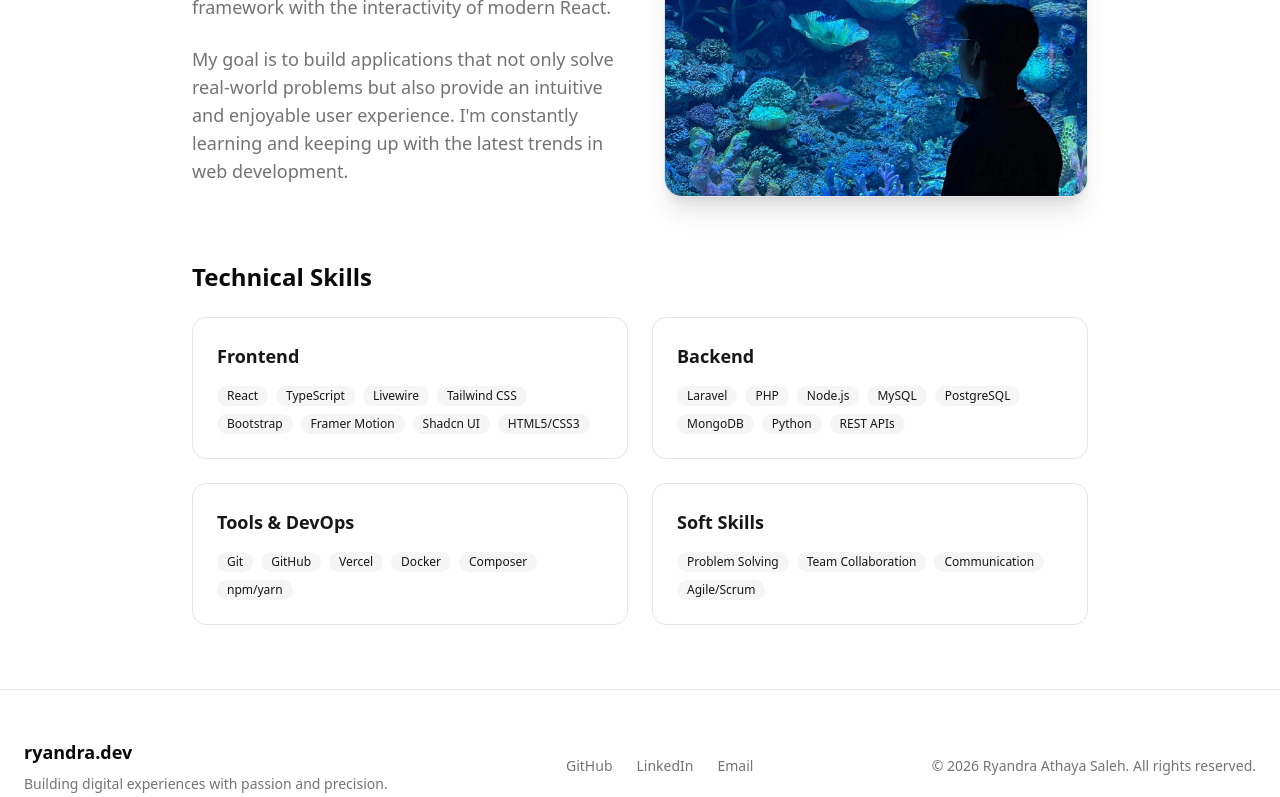
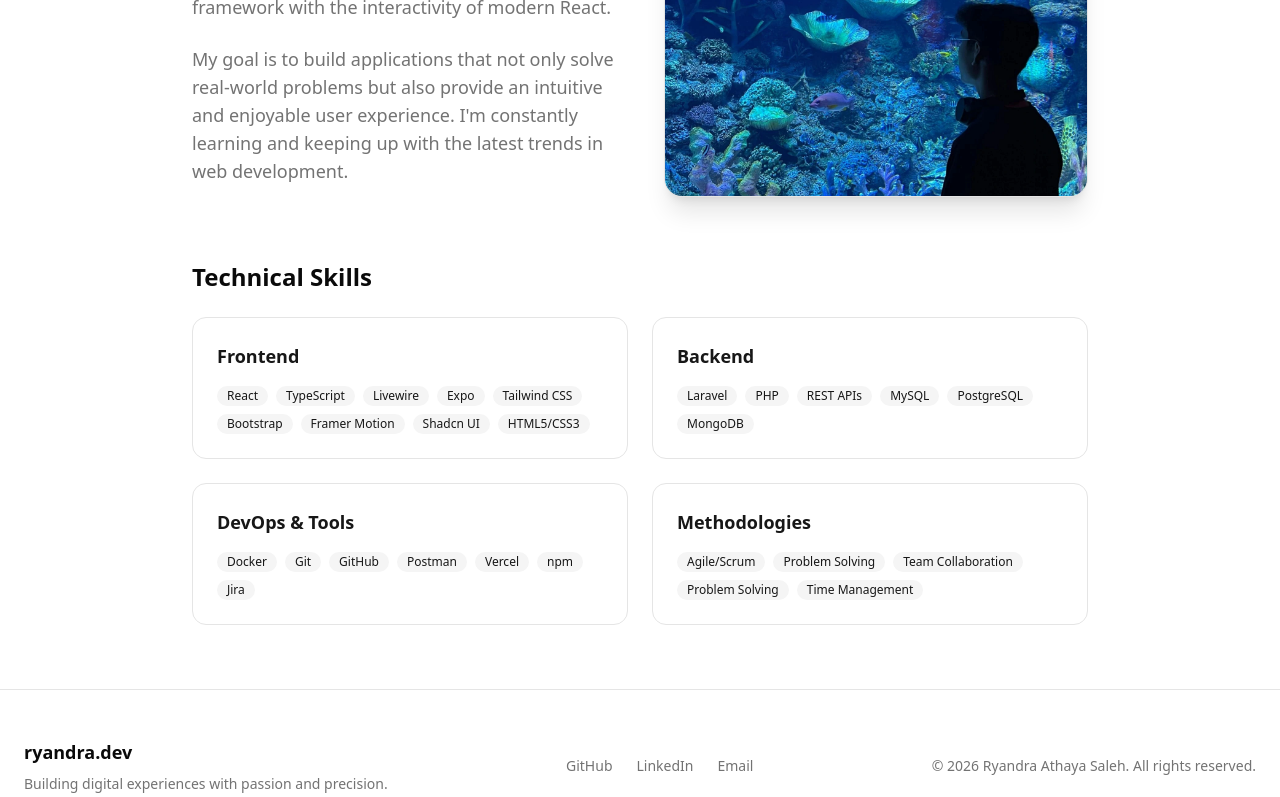
Before and after one commit to Ryandra-TI01/portfolio, a React (Vite) app: page /about in a window 1280 px wide. Shown: the part 395-1192 px from the top of the page. Built offline with nearby package versions, Linux system fonts and the light colour scheme.

Commit message:
feat: update skill set and unvisible live url one project

```diff
--- a/src/data/projects.ts
+++ b/src/data/projects.ts
@@ -103,8 +103,8 @@ export const projects: Project[] = [
             "Tailwind CSS",
             "TanStack Query"
         ],
-        liveUrl: "https://taskflow-demo.vercel.app",
-        showLiveUrl: true,
+        liveUrl: "",
+        showLiveUrl: false,
         repoUrl: [
             { label: "Frontend", url: "https://github.com/Ryandra-TI01/taskflow-frontend" },
             { label: "Backend", url: "https://github.com/Ryandra-TI01/taskflow-backend" }
--- a/src/pages/About.tsx
+++ b/src/pages/About.tsx
@@ -2,10 +2,22 @@ import { motion } from "framer-motion";
 import andraAquarium from "../assets/andraAquarium.webp";
 
 const skills = [
-    { category: "Frontend", items: ["React", "TypeScript","Livewire", "Tailwind CSS","Bootstrap", "Framer Motion", "Shadcn UI", "HTML5/CSS3"] },
-    { category: "Backend", items: ["Laravel", "PHP", "Node.js", "MySQL", "PostgreSQL", "MongoDB", "Python", "REST APIs"] },
-    { category: "Tools & DevOps", items: ["Git", "GitHub", "Vercel", "Docker", "Composer", "npm/yarn"] },
-    { category: "Soft Skills", items: ["Problem Solving", "Team Collaboration", "Communication", "Agile/Scrum"] }
+    {
+        category: "Frontend",
+        items: ["React", "TypeScript", "Livewire", "Expo", "Tailwind CSS", "Bootstrap", "Framer Motion", "Shadcn UI", "HTML5/CSS3"]
+    },
+    {
+        category: "Backend",
+        items: ["Laravel", "PHP", "REST APIs", "MySQL", "PostgreSQL", "MongoDB"]
+    },
+    {
+        category: "DevOps & Tools",
+        items: ["Docker", "Git", "GitHub", "Postman", "Vercel", "npm", "Jira"]
+    },
+    {
+        category: "Methodologies",
+        items: ["Agile/Scrum", "Problem Solving", "Team Collaboration", "Problem Solving", "Time Management"]
+    }
 ];
 
 const About = () => {
```
